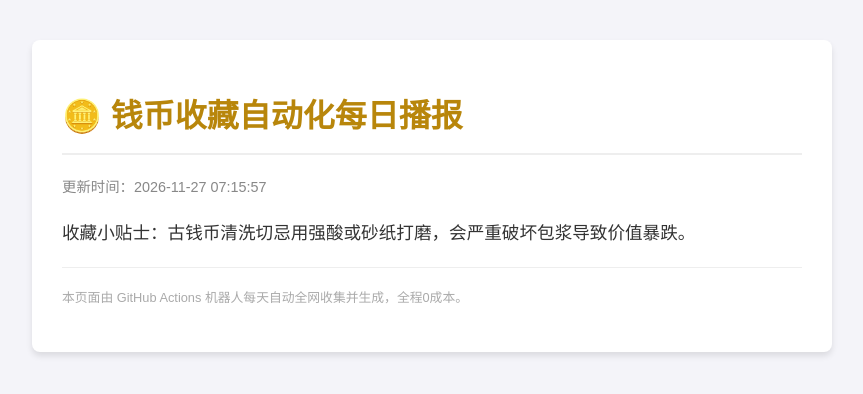
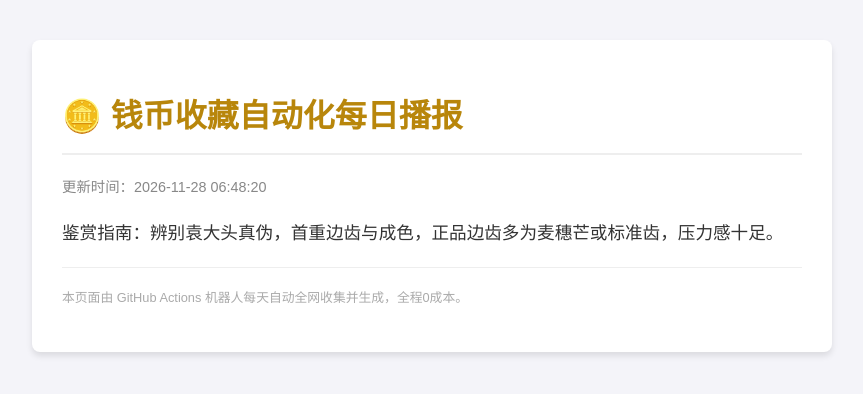
Before and after one commit to yang79403-wq/coin-news-bot, a plain HTML site: page index.html in a window 1280 px wide. Shown: the whole page, without its empty margins (208-1071 px from the left). Drawn offline with Linux system fonts and the light colour scheme.

Commit message:
自动更新今日钱币内容: Sat Nov 28 06:48:20 UTC 2026

```diff
--- a/index.html
+++ b/index.html
@@ -15,9 +15,9 @@
 <body>
     <div class="card">
         <h1>🪙 钱币收藏自动化每日播报</h1>
-        <div class="time">更新时间：2026-11-27 07:15:57</div>
+        <div class="time">更新时间：2026-11-28 06:48:20</div>
         <div class="content">
-            <p>收藏小贴士：古钱币清洗切忌用强酸或砂纸打磨，会严重破坏包浆导致价值暴跌。</p>
+            <p>鉴赏指南：辨别袁大头真伪，首重边齿与成色，正品边齿多为麦穗芒或标准齿，压力感十足。</p>
         </div>
         <hr style="border:0; border-top:1px solid #eee; margin:20px 0;">
         <p style="font-size: 0.8em; color: #aaa;">本页面由 GitHub Actions 机器人每天自动全网收集并生成，全程0成本。</p>
```
